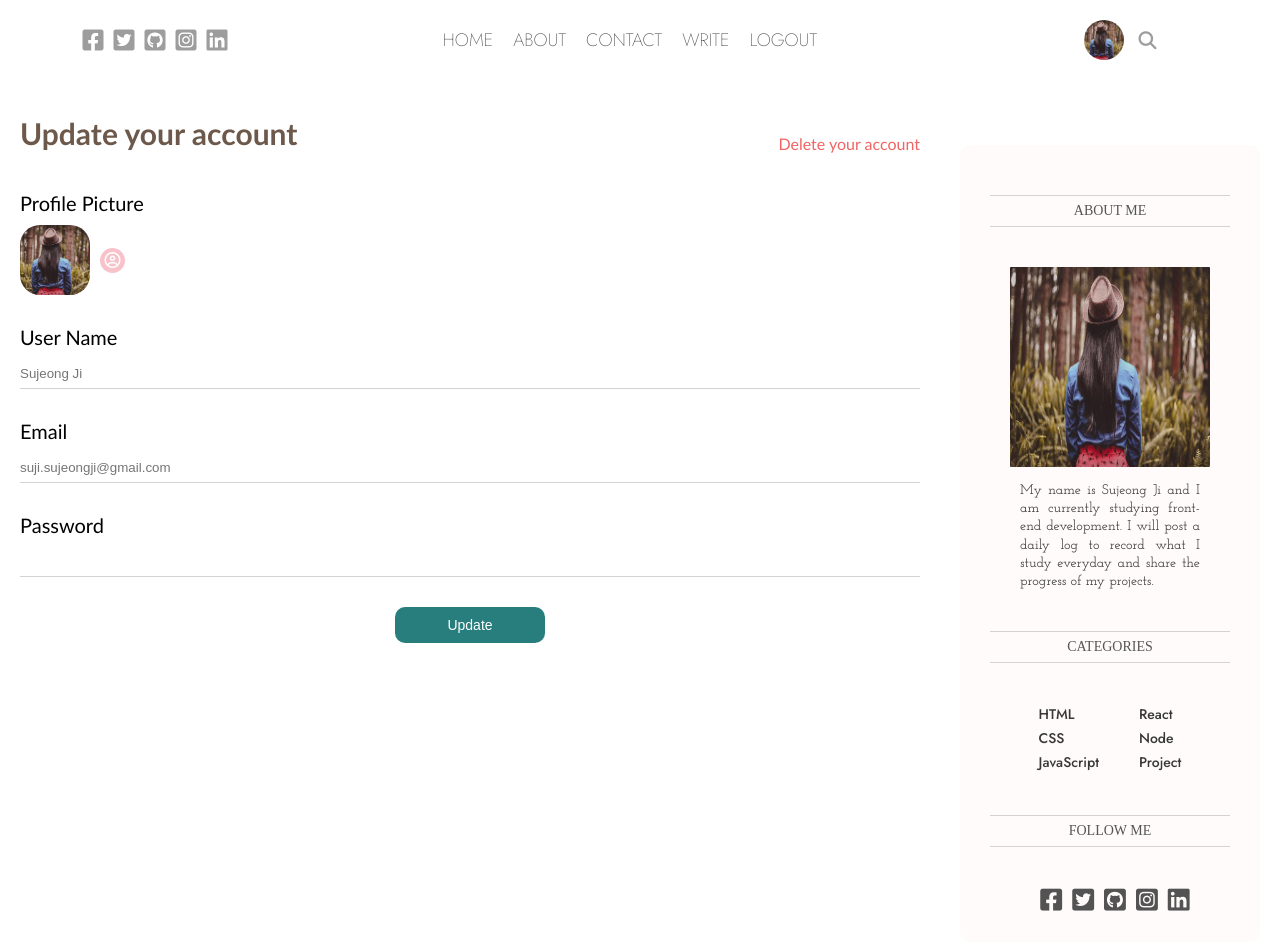
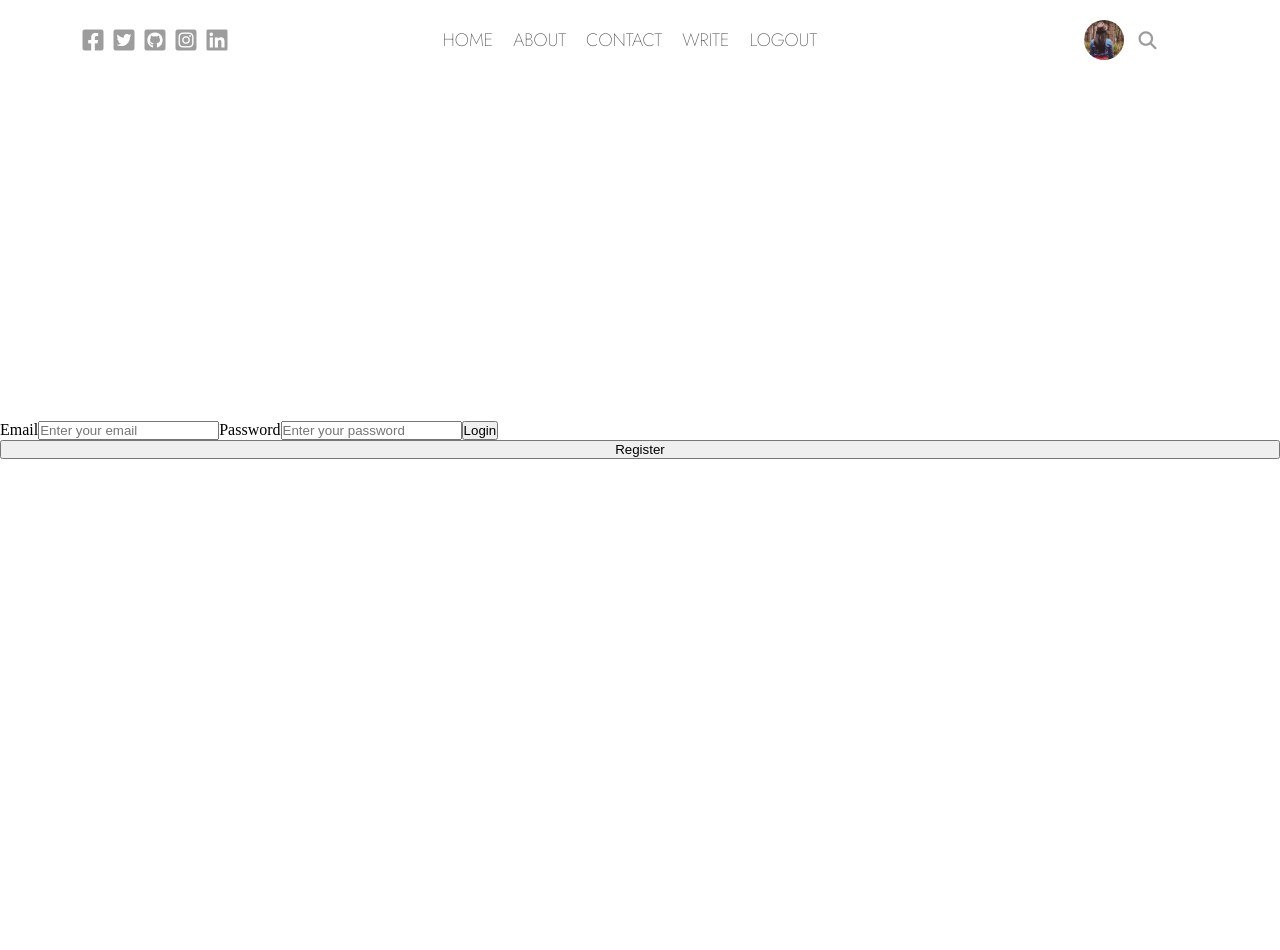
Before and after one commit to bruadarach/react-daily-log, a React (Create React App) app: page / in a window 1280 px wide. Shown: the top 950 px of the page. After the commit the page ends 815 px from the top, so only its background shows below. Built offline with nearby package versions, Linux system fonts and the light colour scheme; a web font is replaced by a local one.

Commit message:
add login page

```diff
--- a/src/App.js
+++ b/src/App.js
@@ -4,6 +4,7 @@
 import Single from './pages/single/Single';
 import Write from './pages/write/Write';
 import Settings from './pages/settings/Settings';
+import Login from './pages/login/Login';
 
 function App() {
   return (
@@ -12,7 +13,8 @@
     {/* <Home /> */}
     {/* <Single /> */}
     {/* <Write /> */}
-    <Settings />
+    {/* <Settings /> */}
+    <Login />
     </>
   );
 }
--- /dev/null
+++ b/src/pages/login/Login.css
@@ -0,0 +1,7 @@
+.login {
+    height: calc(100vh - 50px); /* Topbar height: 50px; */
+    display: flex;
+    flex-direction: column;
+    justify-content: center;
+    background: url("");
+}
--- /dev/null
+++ b/src/pages/login/Login.js
@@ -0,0 +1,18 @@
+import './Login.css'
+
+const Login = () => {
+    return (
+        <div className="login">
+            <form className="loginForm">
+                <label htmlFor="Email">Email</label>
+                <input type="text" placeholder='Enter your email'/>
+                <label htmlFor="Email">Password</label>
+                <input type="password" placeholder='Enter your password'/>
+                <button className="loginButton">Login</button>
+            </form>
+            <button className='loginRegisterButton'>Register</button>
+        </div>
+    );
+}
+
+export default Login;
--- a/src/pages/settings/Settings.css
+++ b/src/pages/settings/Settings.css
@@ -20,7 +20,7 @@
  {
     font-size: 30px;
     margin-bottom: 20px;
-    color: rgb(109, 89, 75);
+    color: rgb(74, 60, 51);
     font-weight: bold;
 }
 
```
